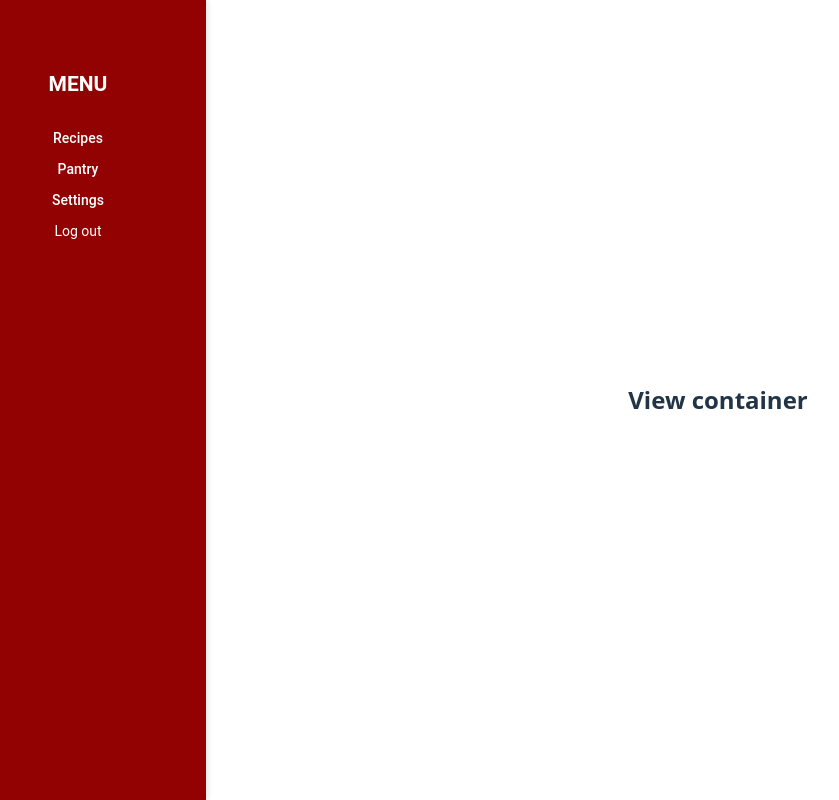
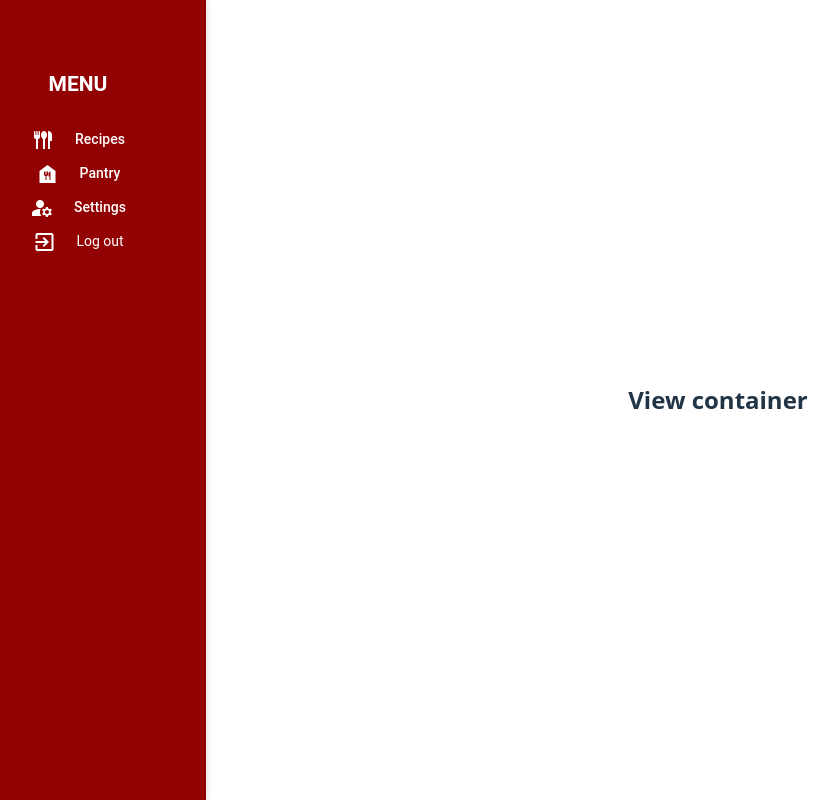
Before and after one commit to nvent97-thebridge/azafran-client, a React (Vite) app: page / in a window 1280 px wide. Shown: the whole page, without its empty margins (50-889 px from the left). Built offline with nearby package versions, Linux system fonts and the light colour scheme; sample sign-in values are in the browser's storage.

Commit message:
Fixed menu sider

```diff
--- /dev/null
+++ b/src/Styles/Font-google-icons.css
@@ -0,0 +1,36 @@
+@font-face {
+  font-family: 'Material Icons';
+  font-style: normal;
+  font-weight: 400;
+  src: url(https://example.com/MaterialIcons-Regular.eot); /* For IE6-8 */
+  src: local('Material Icons'),
+    local('MaterialIcons-Regular'),
+    url(https://example.com/MaterialIcons-Regular.woff2) format('woff2'),
+    url(https://example.com/MaterialIcons-Regular.woff) format('woff'),
+    url(https://example.com/MaterialIcons-Regular.ttf) format('truetype');
+}
+
+.material-icons {
+  font-family: 'Material Icons';
+  font-weight: normal;
+  font-style: normal;
+  font-size: 24px;  /* Preferred icon size */
+  display: inline-block;
+  line-height: 1;
+  text-transform: none;
+  letter-spacing: normal;
+  word-wrap: normal;
+  white-space: nowrap;
+  direction: ltr;
+
+  /* Support for all WebKit browsers. */
+  -webkit-font-smoothing: antialiased;
+  /* Support for Safari and Chrome. */
+  text-rendering: optimizeLegibility;
+
+  /* Support for Firefox. */
+  -moz-osx-font-smoothing: grayscale;
+
+  /* Support for IE. */
+  font-feature-settings: 'liga';
+}
--- a/src/components/Dashboard/CollapseMenu.jsx
+++ /dev/null
@@ -1,70 +0,0 @@
-import { useState } from 'react';
-import { Modal } from 'antd';
-import { Link } from "react-router";
-import Sider from 'antd/es/layout/Sider';
-
-const CollapseMenu = () => {
-
-  const [isModalVisible, setIsModalVisible] = useState(false);
-
-  const showConfirm = () => {
-    setIsModalVisible(true);
-  };
-
-  const handleOk = () => {
-    localStorage.removeItem("accessToken");
-    setIsModalVisible(false);
-    window.location.href = ("/");
-  };
-
-  const handleCancel = () => {
-    setIsModalVisible(false);
-  };
-
-  return (
-    <Sider
-      breakpoint="md"
-      collapsedWidth="0"
-      width={256}
-      onBreakpoint={broken => {
-        console.log(broken);
-      }}
-      onCollapse={(collapsed, type) => {
-        console.log(collapsed, type);
-      }}
-
-      style={{
-        position: 'fixed',
-        left: 0,
-        top: 0,
-        height: '100vh',
-        backgroundColor: '#920202',
-        boxShadow: '2px 0 5px rgba(0,0,0,0.1)',
-        fontFamily: 'Roboto'
-      }}
-    >
-      <div style={{ marginTop: '20%', display: 'flex', flexDirection: 'column', gap: '10px'}} className="viewContainer">
-        <h2 style={{color: '#fff'}}>MENU</h2>
-        <Link style={{color: '#fff'}} to={"/recipes"}>Recipes</Link>
-        <Link style={{color: '#fff'}} to={"/pantry"}>Pantry</Link>
-        <Link style={{color: '#fff'}} to={"/settings"}>Settings</Link>
-        <span onClick={showConfirm} style={{color: '#fff', cursor: 'pointer'}} >Log out</span>
-      </div>
-
-      <Modal
-        title="Log out"
-        open={isModalVisible}
-        onOk={handleOk}
-        onCancel={handleCancel}
-        okText="Yes"
-        cancelText="No"
-      >
-        <p>Are you sure you want to log out?</p>
-      </Modal>
-
-    </Sider>
-  );
-
-}
-
-export { CollapseMenu }
--- /dev/null
+++ b/src/components/MainLayout/CollapseMenu.jsx
@@ -0,0 +1,90 @@
+import { useState } from 'react';
+import { Modal } from 'antd';
+import { Link } from "react-router";
+import Sider from 'antd/es/layout/Sider';
+import "./CollapseMenu.scss";
+
+const CollapseMenu = () => {
+
+  const [isModalVisible, setIsModalVisible] = useState(false);
+
+  const showConfirm = () => {
+    setIsModalVisible(true);
+  };
+
+  const handleOk = () => {
+    localStorage.removeItem("accessToken");
+    setIsModalVisible(false);
+    window.location.href = ("/");
+  };
+
+  const handleCancel = () => {
+    setIsModalVisible(false);
+  };
+
+  return (
+    <>
+      <link href="https://fonts.googleapis.com/icon?family=Material+Icons"
+      rel="stylesheet"></link>
+      <Sider
+        breakpoint="md"
+        collapsedWidth="0"
+        width={256}
+        onBreakpoint={broken => {
+          console.log(broken);
+        }}
+        onCollapse={(collapsed, type) => {
+          console.log(collapsed, type);
+        }}
+
+        style={{
+          position: 'fixed',
+          left: 0,
+          top: 0,
+          height: '100vh',
+          backgroundColor: '#920202',
+          boxShadow: '2px 0 5px rgba(0,0,0,0.1)',
+          fontFamily: 'Roboto'
+        }}
+      >
+        <div style={{ marginTop: '20%', display: 'flex', flexDirection: 'column', gap: '10px'}} className="viewContainer">
+          <h2 style={{color: '#fff'}}>MENU</h2>
+          <div className="menuOptions">
+            <Link className="optionMenu" to={"/recipes"}>
+              <span className="material-icons">flatware</span>
+              Recipes
+            </Link>
+            <Link className="optionMenu" to={"/pantry"}>
+              <span className="material-icons">food_bank</span>
+              Pantry
+            </Link>
+            <Link className="optionMenu" to={"/settings"}>
+              <span className="material-icons">manage_accounts</span>
+              Settings
+            </Link>
+            <span className="optionMenu" onClick={showConfirm} style={{ cursor: 'pointer' }}>
+              <span className="material-icons">exit_to_app</span>
+              Log out
+            </span>
+          </div>
+        </div>
+
+        <Modal
+          title="Log out"
+          open={isModalVisible}
+          onOk={handleOk}
+          onCancel={handleCancel}
+          okText="Yes"
+          cancelText="No"
+        >
+          <p>Are you sure you want to log out?</p>
+        </Modal>
+
+      </Sider>
+    </>
+
+  );
+
+}
+
+export { CollapseMenu }
--- /dev/null
+++ b/src/components/MainLayout/CollapseMenu.scss
@@ -0,0 +1,14 @@
+.menuOptions {
+    display: flex;
+    flex-direction: column;
+    gap: 10px;
+
+    .optionMenu {
+        display: flex;
+        flex-direction: row;
+        justify-content: center;
+        align-items: center;
+        gap: 20px;
+        color: #fff;
+    }
+}
--- a/src/pages/Dashboard/Dashboard.page.jsx
+++ b/src/pages/MainLayout/MainLayout.jsx
@@ -1,7 +1,8 @@
 import { Flex, Typography } from "antd";
-import { CollapseMenu } from "../../components/Dashboard/CollapseMenu";
+import { CollapseMenu } from "../../components/MainLayout/CollapseMenu";
+import "../../Styles/Font-google-icons.css"
 
-const Dashboard = () => {
+const MainLayout = () => {
 
   return (
     <div style={{ marginLeft: 256}}>
@@ -15,4 +16,4 @@ const Dashboard = () => {
   );
 };
 
-export { Dashboard };
+export { MainLayout };
--- a/src/routes/AuthedRoutes.jsx
+++ b/src/routes/AuthedRoutes.jsx
@@ -1,10 +1,10 @@
 import { Route, Routes, Navigate } from "react-router";
-import { Dashboard } from "../pages/Dashboard/Dashboard.page";
+import { MainLayout } from "../pages/MainLayout/MainLayout";
 
 const AuthedRoutes = () => {
   return (
     <Routes>
-      <Route path="/" element={<Dashboard />} />
+      <Route path="/" element={<MainLayout />} />
       <Route path="/profile" element={<h1>Profile</h1>} />
       <Route path="*" element={<Navigate to="/" replace />} />
     </Routes>
```
